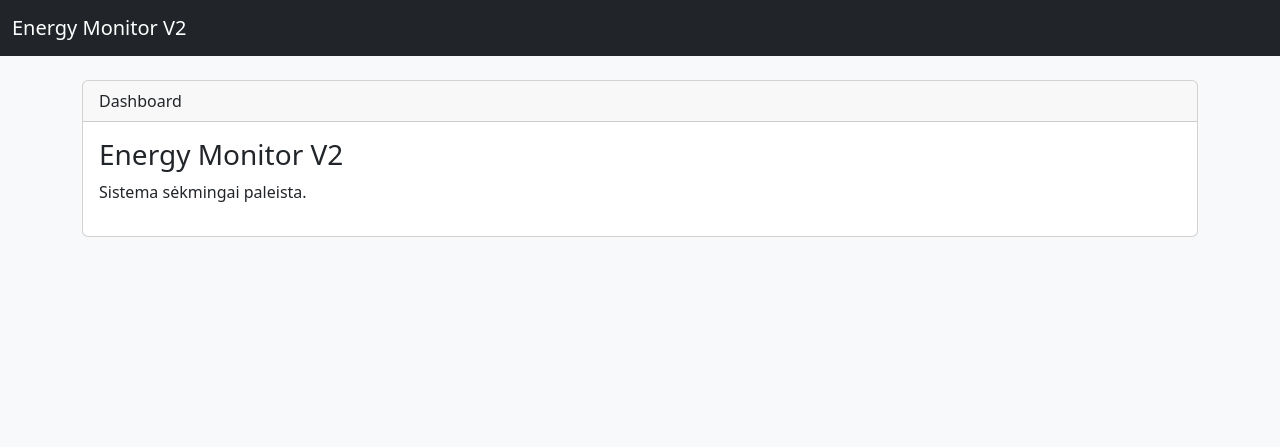
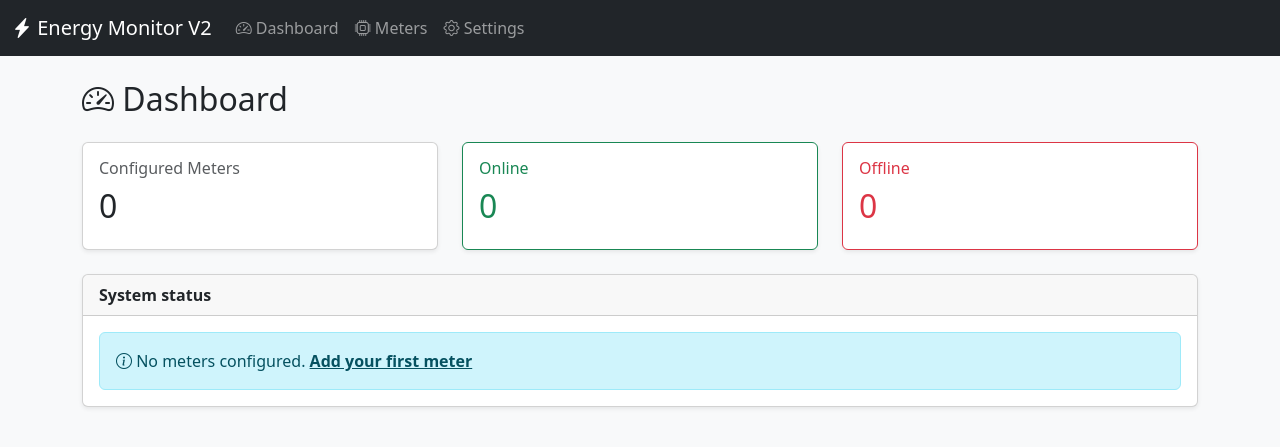
Before and after one commit to shrakanis/Meter-V2, a Flask app: page / in a window 1280 px wide. Shown: the top 447 px of the page. Run offline with Flask 3, Linux system fonts and the light colour scheme.

Commit message:
veikia core

```diff
--- a/modbus/clients/rtu.py
+++ b/modbus/clients/rtu.py
@@ -6,10 +6,10 @@ Energy Monitor V2
 
 from pymodbus.client import ModbusSerialClient
 
-from modbus.clients.base_client import BaseModbusClient
+from modbus.clients.base import BaseClient
 
 
-class RTUClient(BaseModbusClient):
+class RTUClient(BaseClient):
 
     def __init__(
         self,
--- a/modbus/drivers/base.py
+++ b/modbus/drivers/base.py
@@ -13,7 +13,7 @@ from abc import ABC, abstractmethod
 from common.enums import ByteOrder, RegisterType
 from modbus.clients.base import BaseClient
 from modbus.device import Device
-from common.register_block import RegisterBlock
+from modbus.register_block import RegisterBlock
 
 
 class BaseDriver(ABC):
--- a/templates/base.html
+++ b/templates/base.html
@@ -3,25 +3,106 @@
 
 <head>
 
-    <meta charset="UTF-8">
+    <meta charset="utf-8">
 
-    <title>Energy Monitor V2</title>
+    <meta name="viewport"
+          content="width=device-width, initial-scale=1">
 
-    <link href="https://cdn.jsdelivr.net/npm/bootstrap@5.3.7/dist/css/bootstrap.min.css" rel="stylesheet">
+    <title>
+        {% block title %}Energy Monitor V2{% endblock %}
+    </title>
+
+    <!-- Bootstrap -->
+
+    <link
+        href="https://cdn.jsdelivr.net/npm/bootstrap@5.3.7/dist/css/bootstrap.min.css"
+        rel="stylesheet">
+
+    <!-- Bootstrap Icons -->
+
+    <link
+        href="https://cdn.jsdelivr.net/npm/bootstrap-icons@1.13.1/font/bootstrap-icons.min.css"
+        rel="stylesheet">
+
+    <!-- Custom CSS -->
+
+    <link
+        rel="stylesheet"
+        href="{{ url_for('static', filename='css/style.css') }}">
 
 </head>
 
 <body class="bg-light">
 
-<nav class="navbar navbar-dark bg-dark">
+<nav class="navbar navbar-expand-lg navbar-dark bg-dark">
 
     <div class="container-fluid">
 
-        <span class="navbar-brand">
+        <a class="navbar-brand"
+           href="{{ url_for('pages.dashboard') }}">
+
+            <i class="bi bi-lightning-charge-fill"></i>
 
             Energy Monitor V2
 
-        </span>
+        </a>
+
+        <button class="navbar-toggler"
+                type="button"
+                data-bs-toggle="collapse"
+                data-bs-target="#navbar">
+
+            <span class="navbar-toggler-icon"></span>
+
+        </button>
+
+        <div class="collapse navbar-collapse"
+             id="navbar">
+
+            <ul class="navbar-nav me-auto">
+
+                <li class="nav-item">
+
+                    <a class="nav-link"
+                       href="{{ url_for('pages.dashboard') }}">
+
+                        <i class="bi bi-speedometer2"></i>
+
+                        Dashboard
+
+                    </a>
+
+                </li>
+
+                <li class="nav-item">
+
+                    <a class="nav-link"
+                       href="{{ url_for('pages.meters') }}">
+
+                        <i class="bi bi-cpu"></i>
+
+                        Meters
+
+                    </a>
+
+                </li>
+
+                <li class="nav-item">
+
+                    <a class="nav-link"
+                       href="#">
+
+                        <i class="bi bi-gear"></i>
+
+                        Settings
+
+                    </a>
+
+                </li>
+
+            </ul>
+
+        </div>
 
     </div>
 
@@ -29,11 +110,18 @@
 
 <div class="container mt-4">
 
-{% block content %}
-
-{% endblock %}
+    {% block content %}
+    {% endblock %}
 
 </div>
+
+<script
+    src="https://cdn.jsdelivr.net/npm/bootstrap@5.3.7/dist/js/bootstrap.bundle.min.js">
+</script>
+
+<script
+    src="{{ url_for('static', filename='js/app.js') }}">
+</script>
 
 </body>
 
--- a/templates/dashboard.html
+++ b/templates/dashboard.html
@@ -1,24 +1,182 @@
 {% extends "base.html" %}
+
+{% block title %}
+Dashboard
+{% endblock %}
 
 {% block content %}
 
-<div class="card">
+<h2 class="mb-4">
+
+    <i class="bi bi-speedometer2"></i>
+
+    Dashboard
+
+</h2>
+
+<div class="row g-4">
+
+    <div class="col-lg-4">
+
+        <div class="card shadow-sm">
+
+            <div class="card-body">
+
+                <h6 class="text-muted">
+
+                    Configured Meters
+
+                </h6>
+
+                <h2>
+
+                    {{ total }}
+
+                </h2>
+
+            </div>
+
+        </div>
+
+    </div>
+
+    <div class="col-lg-4">
+
+        <div class="card shadow-sm border-success">
+
+            <div class="card-body">
+
+                <h6 class="text-success">
+
+                    Online
+
+                </h6>
+
+                <h2 class="text-success">
+
+                    {{ online }}
+
+                </h2>
+
+            </div>
+
+        </div>
+
+    </div>
+
+    <div class="col-lg-4">
+
+        <div class="card shadow-sm border-danger">
+
+            <div class="card-body">
+
+                <h6 class="text-danger">
+
+                    Offline
+
+                </h6>
+
+                <h2 class="text-danger">
+
+                    {{ offline }}
+
+                </h2>
+
+            </div>
+
+        </div>
+
+    </div>
+
+</div>
+
+<div class="card shadow-sm mt-4">
 
     <div class="card-header">
 
-        Dashboard
+        <strong>System status</strong>
 
     </div>
 
     <div class="card-body">
 
-        <h3>Energy Monitor V2</h3>
+        {% if total == 0 %}
 
-        <p>
+        <div class="alert alert-info mb-0">
 
-            Sistema sėkmingai paleista.
+            <i class="bi bi-info-circle"></i>
 
-        </p>
+            No meters configured.
+
+            <a href="{{ url_for('pages.meters') }}"
+               class="alert-link">
+
+                Add your first meter
+
+            </a>
+
+        </div>
+
+        {% else %}
+
+        <table class="table table-hover align-middle mb-0">
+
+            <thead>
+
+                <tr>
+
+                    <th>Name</th>
+                    <th>Driver</th>
+                    <th>Protocol</th>
+                    <th>Status</th>
+
+                </tr>
+
+            </thead>
+
+            <tbody>
+
+            {% for device in current_app.application.device_manager.all() %}
+
+                <tr>
+
+                    <td>{{ device.name }}</td>
+
+                    <td>{{ device.driver|upper }}</td>
+
+                    <td>{{ device.protocol.name }}</td>
+
+                    <td>
+
+                        {% if device.connected %}
+
+                            <span class="badge bg-success">
+
+                                Online
+
+                            </span>
+
+                        {% else %}
+
+                            <span class="badge bg-danger">
+
+                                Offline
+
+                            </span>
+
+                        {% endif %}
+
+                    </td>
+
+                </tr>
+
+            {% endfor %}
+
+            </tbody>
+
+        </table>
+
+        {% endif %}
 
     </div>
 
--- a/web/pages.py
+++ b/web/pages.py
@@ -1,9 +1,72 @@
-from flask import Blueprint, render_template
+"""
+web/pages.py
 
-pages = Blueprint("pages", __name__)
+Energy Monitor V2
 
+HTML pages.
+"""
+
+from __future__ import annotations
+
+from flask import (
+    Blueprint,
+    current_app,
+    render_template,
+)
+
+pages = Blueprint(
+    "pages",
+    __name__,
+)
+
+
+# ----------------------------------------------------------------------
+# Helpers
+# ----------------------------------------------------------------------
+
+def device_manager():
+    """
+    Return DeviceManager instance.
+    """
+
+    return current_app.application.device_manager
+
+
+def meter_repository():
+    """
+    Return MeterRepository instance.
+    """
+
+    return current_app.application.meters
+
+
+# ----------------------------------------------------------------------
+# Dashboard
+# ----------------------------------------------------------------------
 
 @pages.route("/")
 def dashboard():
 
-    return render_template("dashboard.html")
+    manager = device_manager()
+
+    return render_template(
+        "dashboard.html",
+        total=manager.count(),
+        online=len(manager.online()),
+        offline=len(manager.offline()),
+    )
+
+
+# ----------------------------------------------------------------------
+# Meter list
+# ----------------------------------------------------------------------
+
+@pages.route("/meters")
+def meters():
+
+    manager = device_manager()
+
+    return render_template(
+        "meters.html",
+        devices=manager.all(),
+    )
```
Also changed, not shown: database/schema.py (+89 -64 lines), modbus/register_block.py (renamed from common/register_block.py), static/css/style.css (added), static/js/app.js (added).
